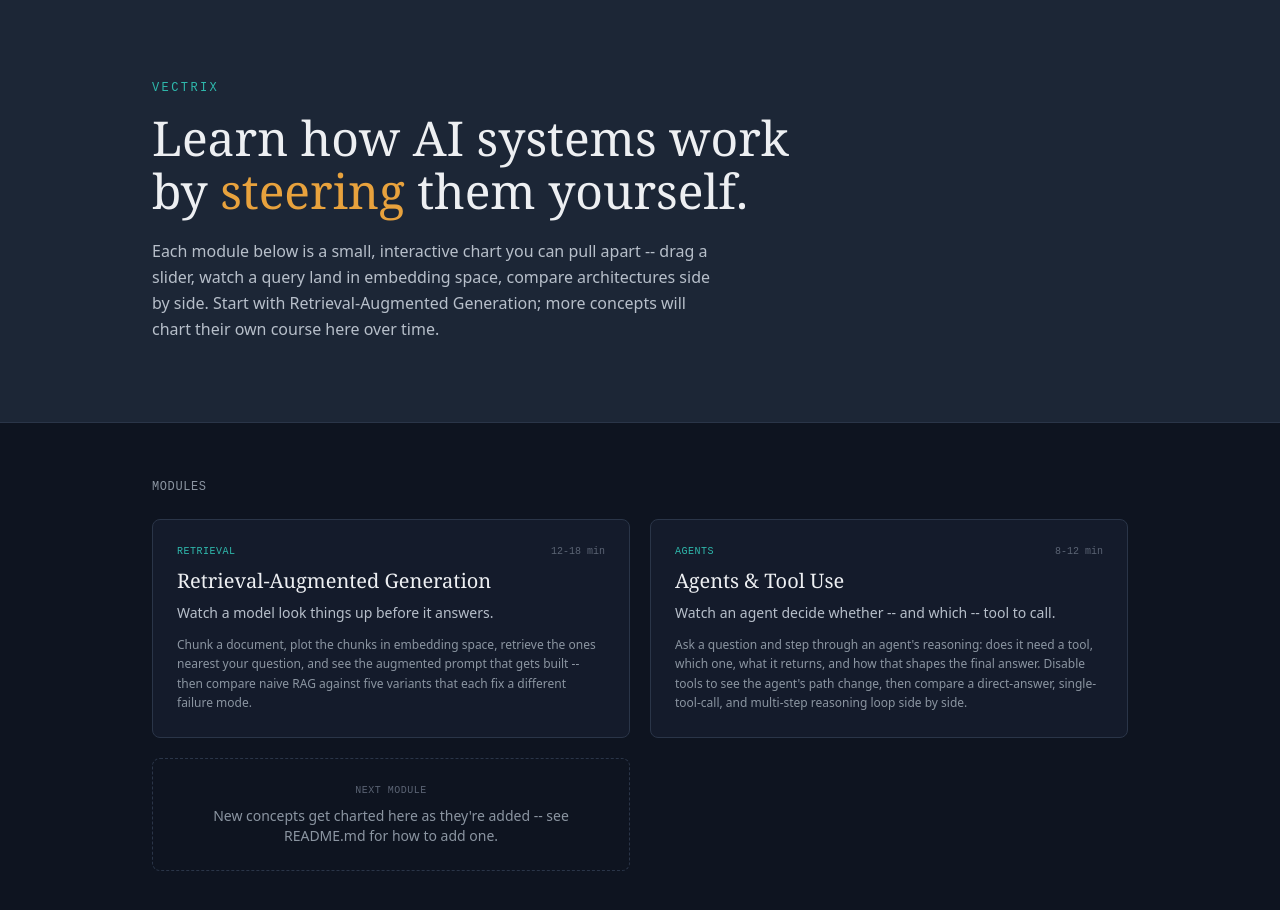
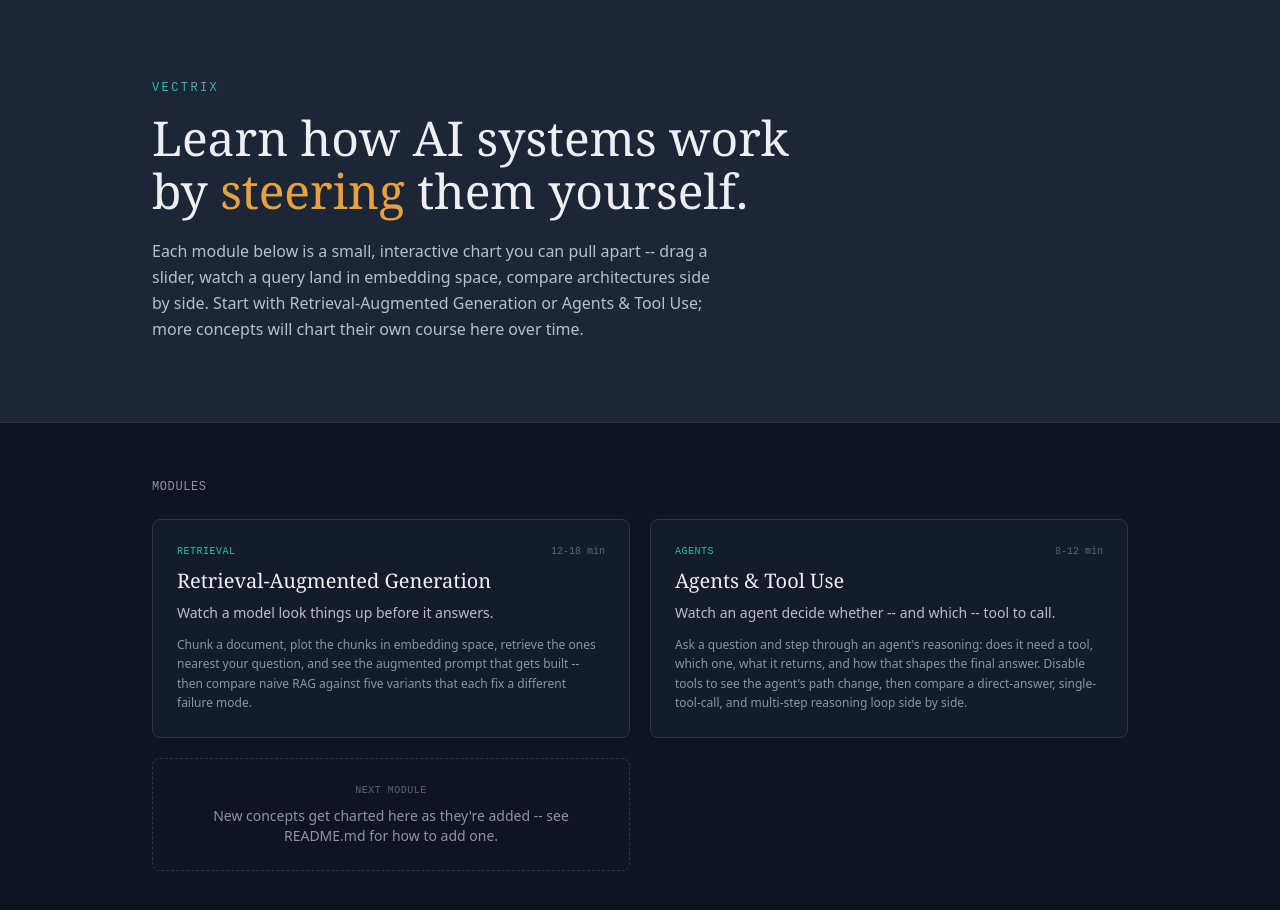
Before and after one commit to rajayalamanchili/vectrix, a Next.js app: page / in a window 1280 px wide. Shown: the top 910 px of the page. Built offline with nearby package versions, Linux system fonts and the light colour scheme.

Commit message:
📝 docs(home): mention Agents & Tool Use module in hero copy
Homepage copy still said "Start with Retrieval-Augmented Generation"
as if it were the only module, even though Milestone 5 added a second.

```diff
--- a/src/app/page.tsx
+++ b/src/app/page.tsx
@@ -16,7 +16,8 @@ export default function Home() {
             Each module below is a small, interactive chart you can pull apart --
             drag a slider, watch a query land in embedding space, compare
             architectures side by side. Start with Retrieval-Augmented
-            Generation; more concepts will chart their own course here over time.
+            Generation or Agents &amp; Tool Use; more concepts will chart their
+            own course here over time.
           </p>
         </div>
       </section>
```
